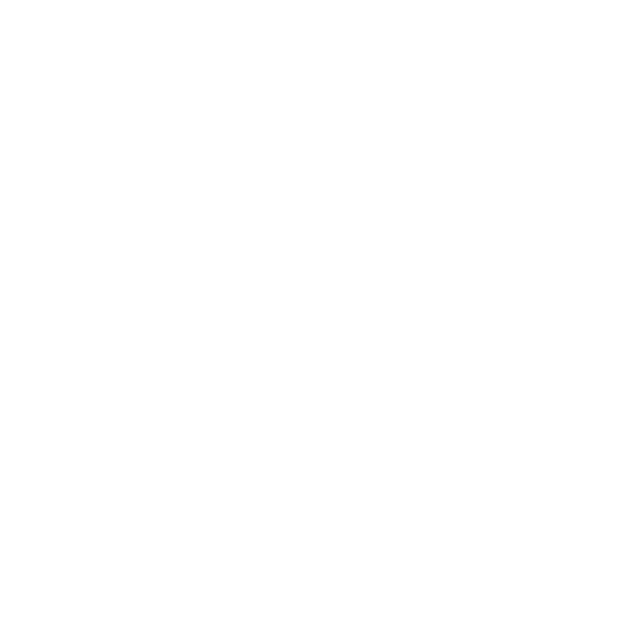
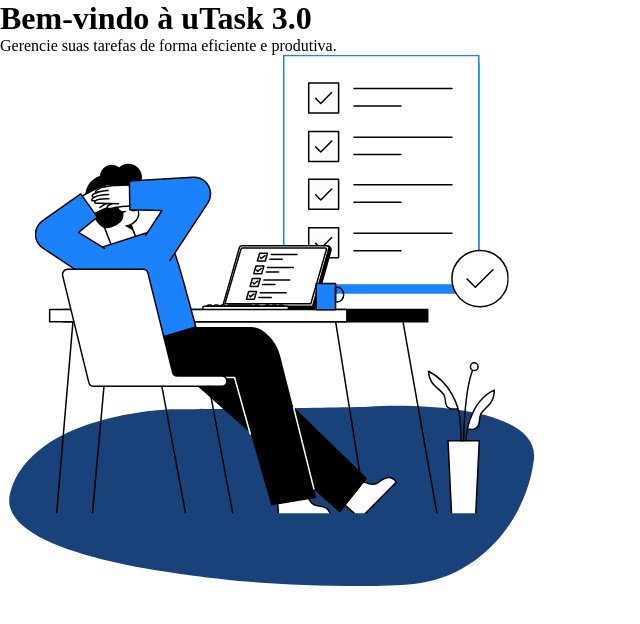
Before and after one commit to gustavolovizotto/Utask-Project, a React (Vite) app: page /mainPage in a window 1280 px wide. Before the commit this address had no page. Shown: the top 624 px of the page, without its empty margins (0-640 px from the left). Built offline with nearby package versions, Linux system fonts and the light colour scheme.

Commit message:
Adiciona rota da mainPage para o App.jsx

```diff
--- a/src/App.jsx
+++ b/src/App.jsx
@@ -4,6 +4,7 @@
 import { Login } from './login/Login'
 import { SignUp } from './signup/SignUp'
 import { LoginForm } from './components/loginForm/LoginForm'
+import { MainPage } from './mainPage/MainPage';
 
 function App() {
 
@@ -13,6 +14,7 @@
           <Route path="/" element={<Login />} />
           <Route path="/signup" element={<SignUp />} />
           <Route path="/login" element={<LoginForm />} />
+          <Route path="/mainPage" element={<MainPage />} />
         </Routes>
         </BrowserRouter>
   )
```
